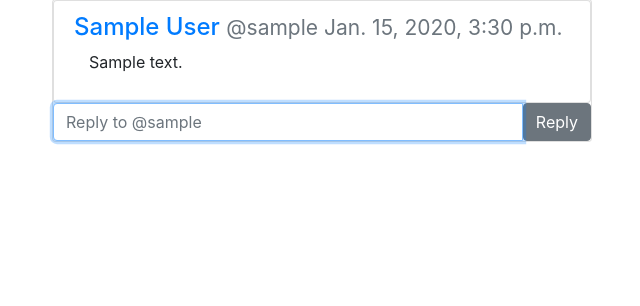
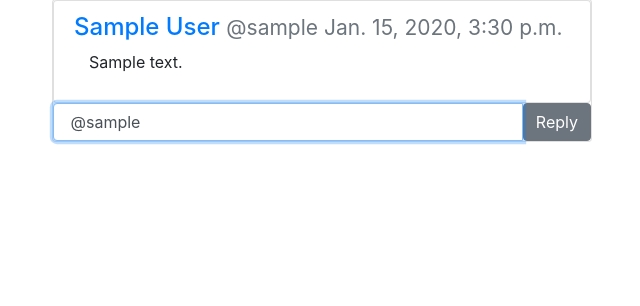
Before and after one commit to guptachetan1997/chirp, a Django app: template chirps/templates/chirps/single_chirp.html in a window 1280 px wide. Shown: the part 119-425 px from the top of the page, without its empty margins (318-958 px from the left). Run offline with Django 3.2, Linux system fonts and the light colour scheme; the template is opened without the code that fills it: values that come from a table or form of the project are taken from there, others are empty; tables that the repository leaves empty hold one stand-in row (values such as "Sample post"); parts of the project's set-up code (start-up, migrations or seed data) failed here and were passed over; some libraries are stand-ins or nearby versions.

Commit message:
some changes

```diff
--- a/chirps/templates/Chirp/chirp.html
+++ b/chirps/templates/Chirp/chirp.html
@@ -20,8 +20,8 @@
 	<nav class="navbar navbar-dark bg-primary navbar-full navbar-fixed-top">
 		<div class="container">
 			<button class="navbar-toggler hidden-sm-up" type="button" data-toggle="collapse" data-target="#exCollapsingNavbar2">
-    &#9776;
-  </button>
+		&#9776;
+	</button>
 	<div class="collapse navbar-toggleable-xs" id="exCollapsingNavbar2">
 		<a class="navbar-brand" href="/">Chirp</a>
 		<a class="btn btn-danger pull-xs-right" href="/accounts/logout">Logout</a>&nbsp
--- a/chirps/templates/chirps/single_chirp.html
+++ b/chirps/templates/chirps/single_chirp.html
@@ -21,7 +21,7 @@
 					</div>
 					<form method="POST" action=".">{%csrf_token%}
 						<div class="input-group card-block">
-				      <input type="text" class="form-control" id="id_content" name="content" placeholder="Reply to @{{chirp_data.user.username}}" maxlength="140" autofocus="True" required="True">
+				      <input type="text" class="form-control" id="id_content" name="content" placeholder="Reply to @{{chirp_data.user.username}}" maxlength="140" autofocus="True" required="True" value=" @{{chirp_data.user.username}}">
 				      <span class="input-group-btn">
 			        <button class="btn btn-secondary" type="submit">Reply</button>
 				      </span>
--- a/chirps/views.py
+++ b/chirps/views.py
@@ -55,6 +55,8 @@ def single_chirp(request, user_username, chirp_id):
 		return HttpResponseRedirect("/%s/%s" % (user_username, chirp_id))
 	else:
 		chirp_data = chirp.objects.get(id = chirp_id)
+		if chirp_data.is_parent is not True:
+			chirp_data = chirp_data.parent
 		return render(request, 'chirps/single_chirp.html', {'chirp_data':chirp_data})
 
 @login_required(login_url = '/accounts/login')
@@ -119,6 +121,7 @@ def search(request):
 	for attag in attags:
 		try:
 			search_profile = User.objects.get(username = attag.group()[1:])
+			return HttpResponseRedirect('/accounts/profile/user/%s'%search_profile.username)
 		except ObjectDoesNotExist:
 			search_profile = None
 		break
```
